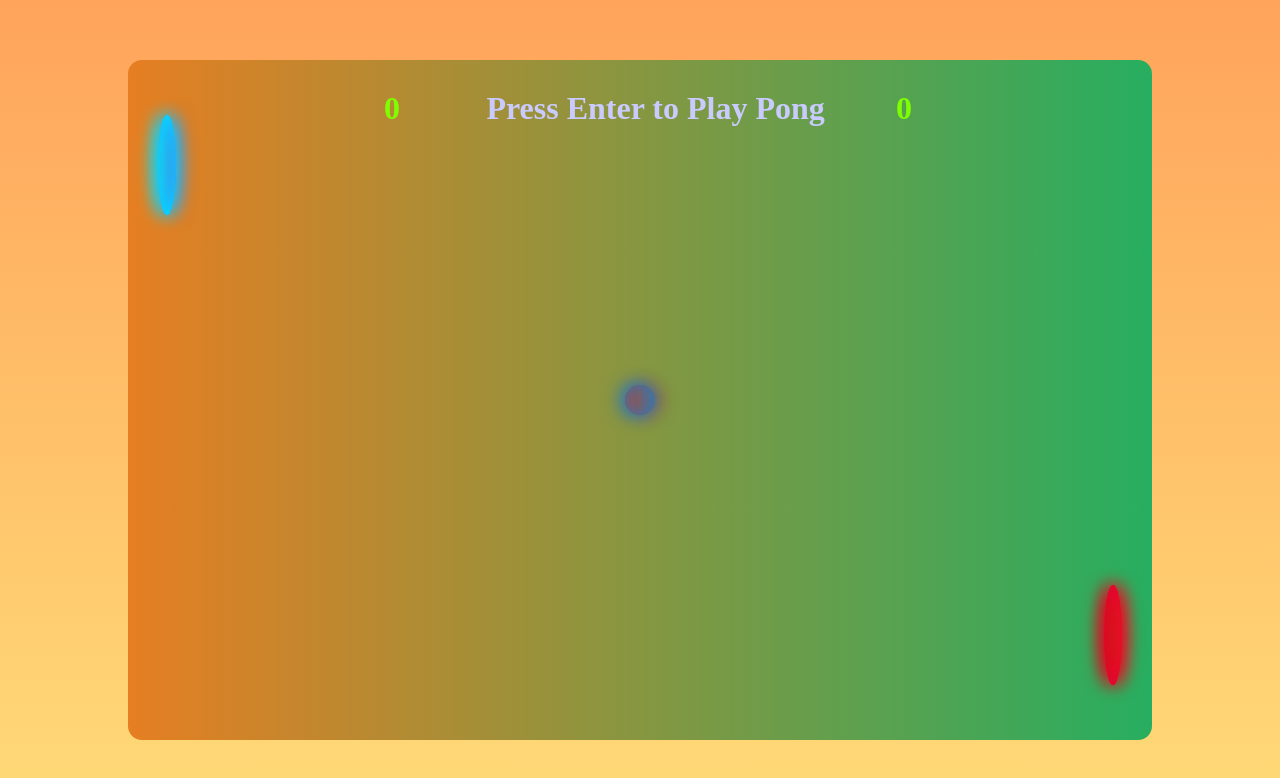
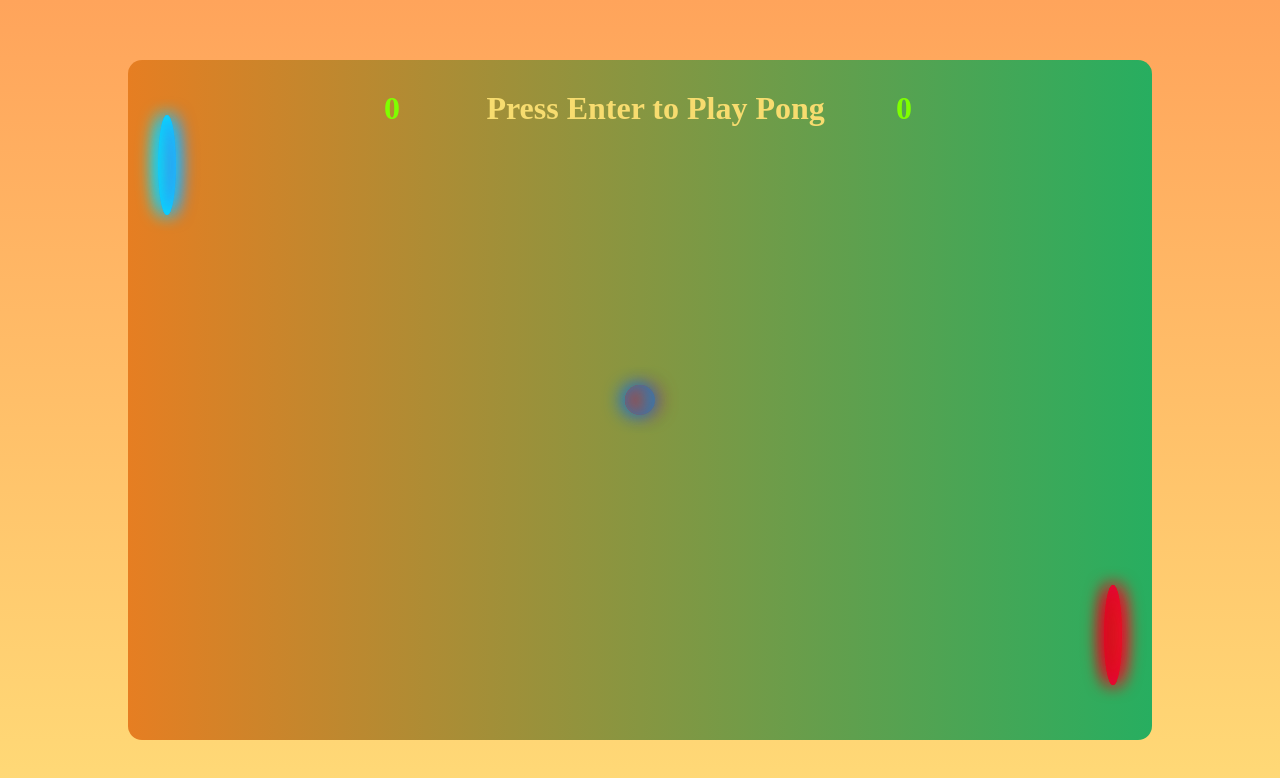
Before and after one commit to HelsRazor/HelsRazor.github.io, a plain HTML site: page pong/pong.html in a window 1280 px wide. Drawn offline with Linux system fonts and the light colour scheme.

Commit message:
Update pong.css
Changed color of the message text

```diff
--- a/pong/pong.css
+++ b/pong/pong.css
@@ -106,10 +106,9 @@ body {
 
 .message {
 	position: fixed;
-	/* color: #48426d; */
 	height: 10vh;
 	width: 30vw;
-	color: #c9cbff;
+	color: #f7dc6f;
 	left: 38vw;
 	margin: 30px auto auto auto;
 }
```
